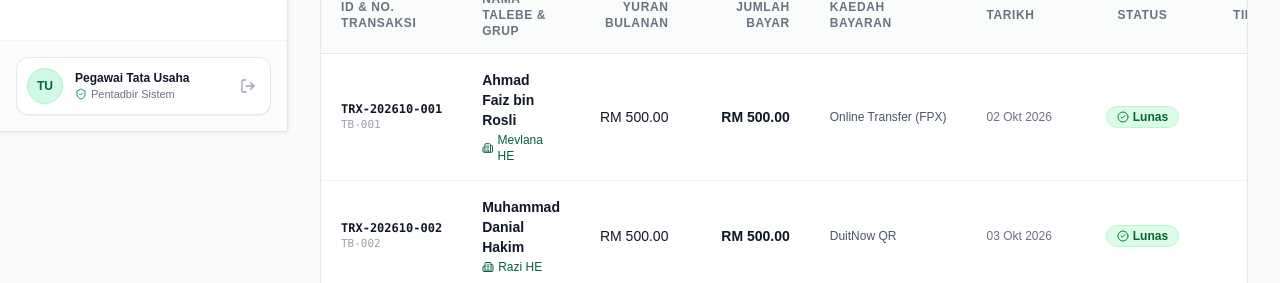
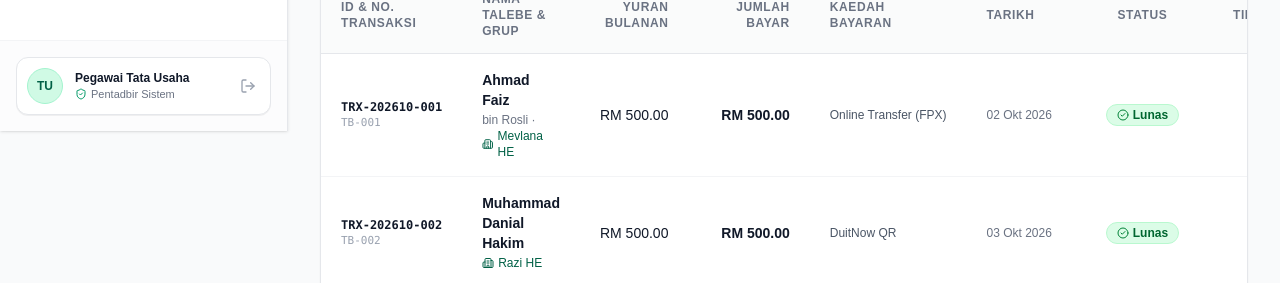
Before and after one commit to Fakeriz/yuran-siswa, a Next.js app: page /admin in a window 1280 px wide. Shown: the part 669-952 px from the top of the page. Built offline with nearby package versions, Linux system fonts and the light colour scheme.

Commit message:
feat(admin): split bin/binti patronymic to second line
Names like Ahmad Faiz bin Rosli now show Ahmad Faiz bold on the
first line, with bin Rosli moved to the second line alongside the
group. Names without bin/binti unchanged.

```diff
--- a/app/admin/page.tsx
+++ b/app/admin/page.tsx
@@ -36,6 +36,25 @@ export interface TalebeRecord {
   metodeBayar: "Online Transfer (FPX)" | "DuitNow QR" | "Tunai (Kaunter)" | "Bank Transfer" | "Belum Bayar";
   status: "Lunas" | "Tunggakan" | "Sebahagian";
   statusAktif: boolean; // Status_Aktif
+}
+
+// Pisahkan "bin/binti Fulan" ke baris bawah bergabung dengan grup
+function NamaTalebe({ nama, grup }: { nama: string; grup: string }) {
+  const m = nama.match(/^(.*?)\s+(bin|binti|bt)\s+(.+)$/i);
+  const namaUtama = m ? m[1].trim() : nama;
+  const patronimik = m ? `${m[2].toLowerCase()} ${m[3].trim()}` : null;
+  return (
+    <>
+      <div className="font-semibold text-gray-900">{namaUtama}</div>
+      <div className="text-xs text-gray-500 mt-0.5">
+        {patronimik && <span>{patronimik} · </span>}
+        <span className="text-emerald-800 font-medium inline-flex items-center gap-1">
+          <Building2 className="size-3" />
+          {grup}
+        </span>
+      </div>
+    </>
+  );
 }
 
 // Data statis (dummy data) yang menyerupai yuran RM 500/bulan bagi 60 siswa
@@ -679,11 +698,7 @@ function AdminContent() {
                           </td>
                           {/* Nama & Grup */}
                           <td className="px-5 py-4">
-                            <div className="font-semibold text-gray-900">{item.nama}</div>
-                            <div className="text-xs text-emerald-800 font-medium flex items-center gap-1 mt-0.5">
-                              <Building2 className="size-3" />
-                              <span>{item.grup}</span>
-                            </div>
+                            <NamaTalebe nama={item.nama} grup={item.grup} />
                           </td>
                           {/* Yuran Bulanan */}
                           <td className="px-5 py-4 text-right whitespace-nowrap font-medium text-gray-900">
@@ -733,11 +748,7 @@ function AdminContent() {
 
                       {/* Nama Talebe & Grup */}
                       <td className="px-5 py-4">
-                        <div className="font-semibold text-gray-900">{item.nama}</div>
-                        <div className="text-xs text-emerald-800 font-medium flex items-center gap-1 mt-0.5">
-                          <Building2 className="size-3" />
-                          <span>{item.grup}</span>
-                        </div>
+                        <NamaTalebe nama={item.nama} grup={item.grup} />
                       </td>
 
                       {/* Yuran Bulanan */}
```
